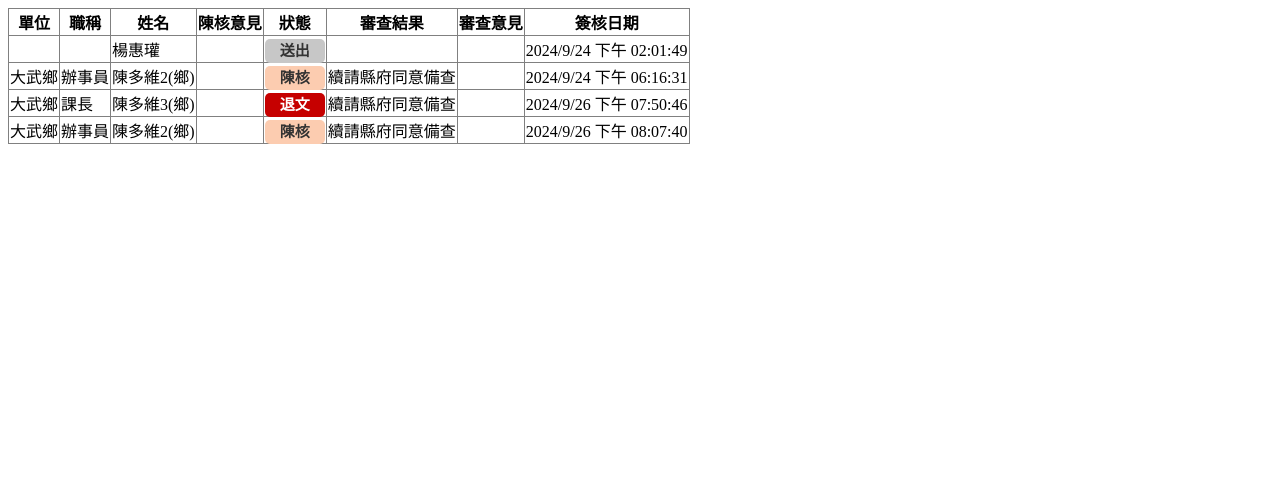
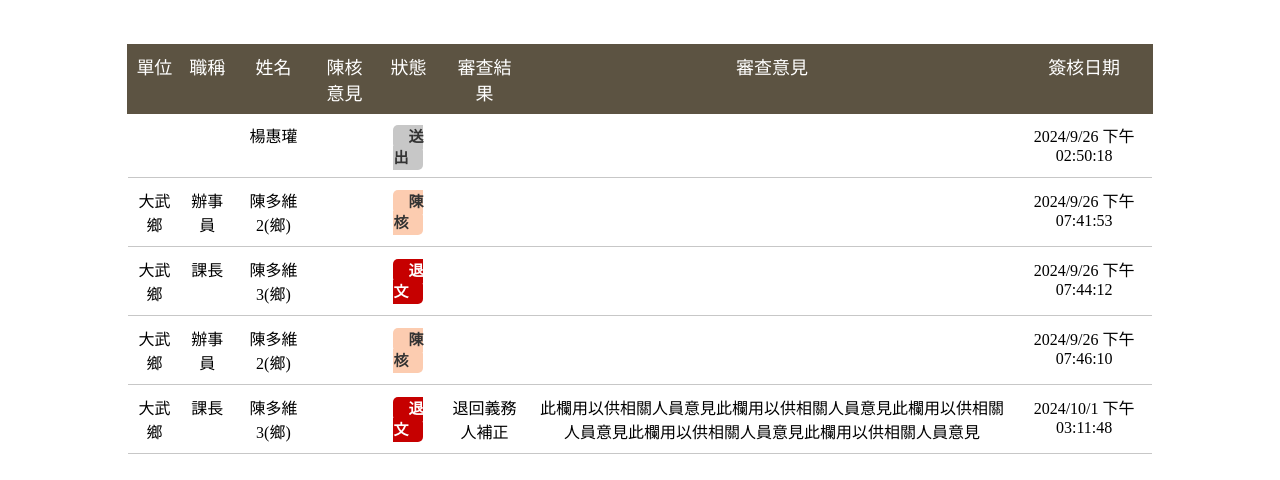
Before and after one commit to YangGuan7/testcode, a plain HTML site: page 台東/20240930/table.html in a window 1280 px wide. Drawn offline with Linux system fonts and the light colour scheme.

Commit message:
20241001

```diff
--- a/台東/20240930/table.html
+++ b/台東/20240930/table.html
@@ -5,6 +5,24 @@
     <meta name="viewport" content="width=device-width, initial-scale=1.0" />
     <title>Document</title>
     <style>
+      * {
+        margin: 0;
+        padding: 0;
+        border: 0;
+        font: inherit;
+        font-size: 100%;
+        vertical-align: baseline;
+        text-align: center;
+      }
+      .container {
+        width: 80%;
+        max-width: 1520px;
+        margin: 0 auto;
+      }
+      section {
+        border-radius: 10px;
+        margin: 45px auto;
+      }
       .tag {
         padding: 4px 15px;
         font-weight: bold;
@@ -24,9 +42,26 @@
         background-color: #c60000;
         color: #ffffff;
       }
+      .inner-table th {
+        background-color: #5c5342;
+        color: #ffffff;
+        padding: 8px;
+        font-size: 18px;
+        font-weight: 500;
+        text-align: center;
+        outline: 1px solid #5c5342;
+      }
+      .inner-table td {
+        padding: 10px;
+        border-bottom: 1px solid #c7c7c7;
+        text-align: center;
+        position: relative;
+      }
     </style>
   </head>
   <body>
+    <div class="container">
+      <section>
         <table
           class="inner-table"
           cellspacing="0"
@@ -53,7 +88,7 @@
             <td class="tag gray">送出</td>
             <td>&nbsp;</td>
             <td>&nbsp;</td>
-        <td>2024/9/24 下午 02:01:49</td>
+            <td>2024/9/26 下午 02:50:18</td>
           </tr>
           <tr>
             <td>大武鄉</td>
@@ -61,9 +96,9 @@
             <td>陳多維2(鄉)</td>
             <td>&nbsp;</td>
             <td class="tag orange">陳核</td>
-        <td>續請縣府同意備查</td>
             <td>&nbsp;</td>
-        <td>2024/9/24 下午 06:16:31</td>
+            <td>&nbsp;</td>
+            <td>2024/9/26 下午 07:41:53</td>
           </tr>
           <tr>
             <td>大武鄉</td>
@@ -71,9 +106,9 @@
             <td>陳多維3(鄉)</td>
             <td>&nbsp;</td>
             <td class="tag red">退文</td>
-        <td>續請縣府同意備查</td>
             <td>&nbsp;</td>
-        <td>2024/9/26 下午 07:50:46</td>
+            <td>&nbsp;</td>
+            <td>2024/9/26 下午 07:44:12</td>
           </tr>
           <tr>
             <td>大武鄉</td>
@@ -81,11 +116,25 @@
             <td>陳多維2(鄉)</td>
             <td>&nbsp;</td>
             <td class="tag orange">陳核</td>
-        <td>續請縣府同意備查</td>
             <td>&nbsp;</td>
-        <td>2024/9/26 下午 08:07:40</td>
+            <td>&nbsp;</td>
+            <td>2024/9/26 下午 07:46:10</td>
+          </tr>
+          <tr>
+            <td>大武鄉</td>
+            <td>課長</td>
+            <td>陳多維3(鄉)</td>
+            <td>&nbsp;</td>
+            <td class="tag red">退文</td>
+            <td>退回義務人補正</td>
+            <td>
+              此欄用以供相關人員意見此欄用以供相關人員意見此欄用以供相關人員意見此欄用以供相關人員意見此欄用以供相關人員意見
+            </td>
+            <td>2024/10/1 下午 03:11:48</td>
           </tr>
         </table>
+      </section>
+    </div>
     <script>
       document.querySelectorAll("td.tag").forEach((td) => {
         const span = document.createElement("span");
```
Also changed, not shown: 台東/20241001/img.html (added, +66 -0 lines), 台東/20241001/tzble.html (added, +81 -0 lines). Lines whose indentation alone changed are shown as unchanged.
